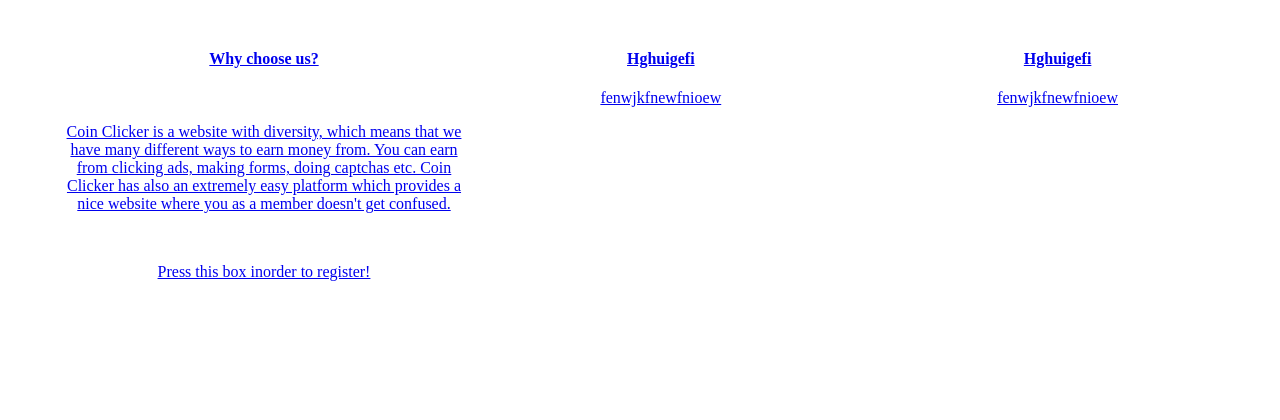
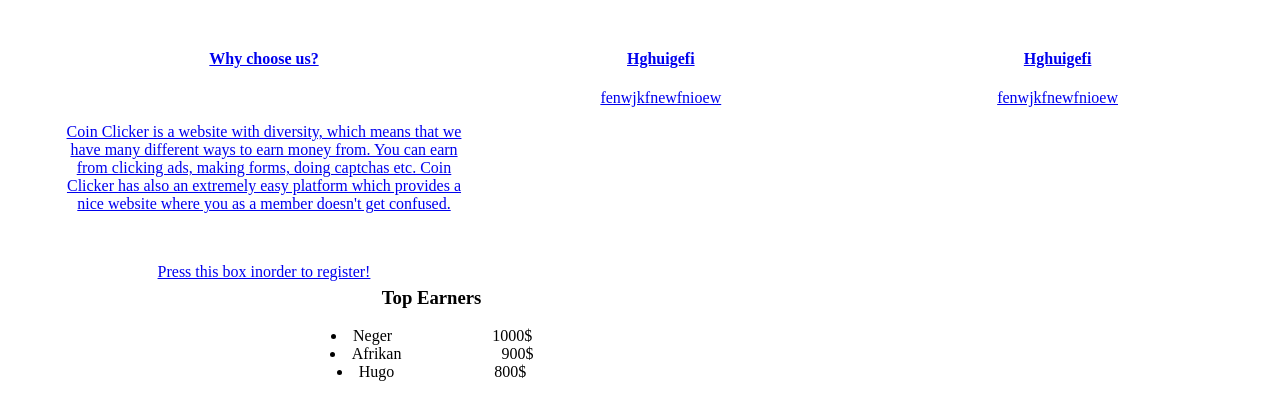
Before and after one commit to DEVVELO/ClickCoin, a PHP site: page / in a window 1280 px wide. Shown: the part 230-650 px from the top of the page. Run offline with PHP 8.4, Linux system fonts and the light colour scheme.

Commit message:
jah
jehefefe

```diff
--- a/index.php
+++ b/index.php
@@ -45,7 +45,18 @@
 	  <br><br><br><br><br><br><br><br><br><br><br><br>
  	<div class="progress" style="width:1000px; height:5px;">
  	  <div class="progress-bar" style="width:100%;"></div>
- 	</div>
+ 	</div><br>
+
+	<div class="panel panel-primary" style="width:300px; position:absolute;left:22%;">
+	  <div class="panel-heading">
+	    <h3 class="panel-title">Top Earners</h3>
+	  </div>
+	  <div class="panel-body">
+	    <li>Neger&nbsp;&nbsp;&nbsp;&nbsp;&nbsp;&nbsp;&nbsp;&nbsp;&nbsp;&nbsp;&nbsp;&nbsp;&nbsp;&nbsp;&nbsp;&nbsp;&nbsp;&nbsp;&nbsp;&nbsp;&nbsp;&nbsp;&nbsp;&nbsp;&nbsp;1000$</li>
+		<li>Afrikan&nbsp;&nbsp;&nbsp;&nbsp;&nbsp;&nbsp;&nbsp;&nbsp;&nbsp;&nbsp;&nbsp;&nbsp;&nbsp;&nbsp;&nbsp;&nbsp;&nbsp;&nbsp;&nbsp;&nbsp;&nbsp;&nbsp;&nbsp;&nbsp;&nbsp;900$</li>
+		<li>Hugo&nbsp;&nbsp;&nbsp;&nbsp;&nbsp;&nbsp;&nbsp;&nbsp;&nbsp;&nbsp;&nbsp;&nbsp;&nbsp;&nbsp;&nbsp;&nbsp;&nbsp;&nbsp;&nbsp;&nbsp;&nbsp;&nbsp;&nbsp;&nbsp;&nbsp;800$</li>
+	  </div>
+	</div>
 
 </center>
 </body>
```
